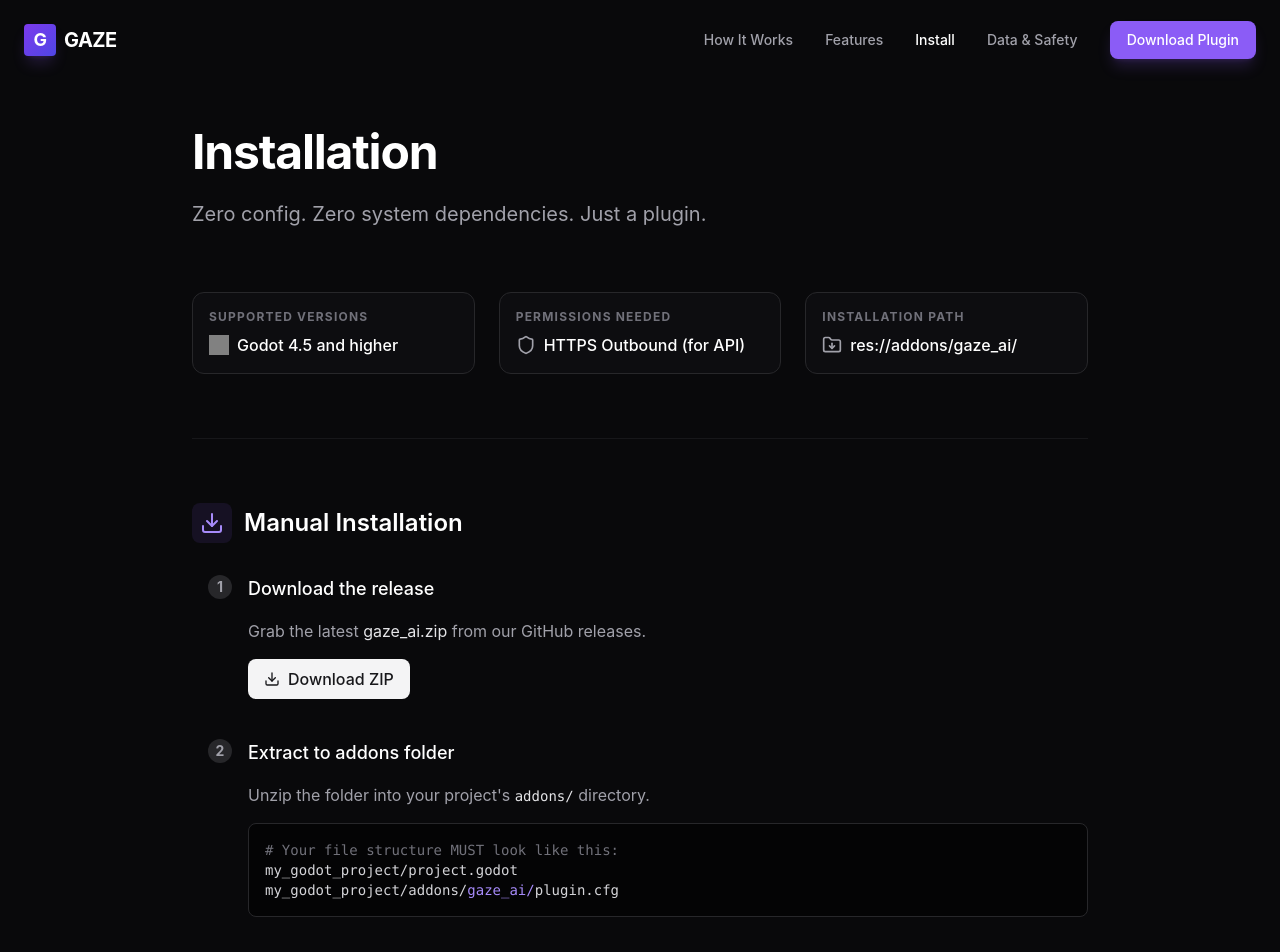
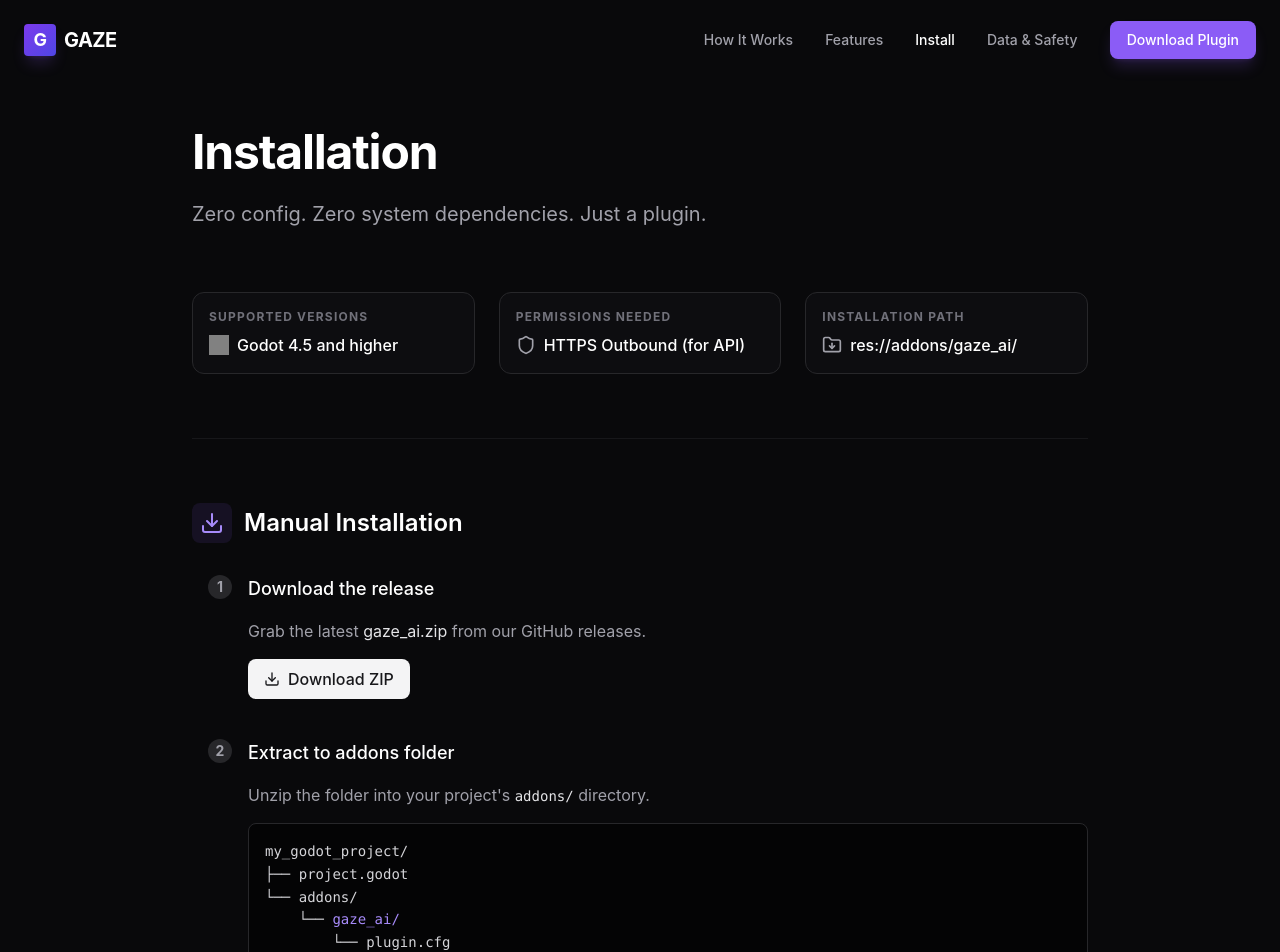
Before and after one commit to RusithWelisara/GAZE-Waitlist, a React (Vite) app: page /install in a window 1280 px wide. Shown: the top 952 px of the page. Built offline with nearby package versions, Linux system fonts and the light colour scheme; grey boxes are pictures that could not be loaded.

Commit message:
folder structure

```diff
--- a/src/pages/Install.jsx
+++ b/src/pages/Install.jsx
@@ -94,9 +94,13 @@
                                 Unzip the folder into your project's <span className="text-zinc-200 font-mono text-sm">addons/</span> directory.
                             </p>
                             <CodeBlock>
-                                <span className="text-zinc-500"># Your file structure MUST look like this:</span><br />
-                                my_godot_project/project.godot<br />
-                                my_godot_project/addons/<span className="text-violet-400">gaze_ai/</span>plugin.cfg
+                                <div className="leading-relaxed">
+                                    my_godot_project/<br />
+                                    ├── project.godot<br />
+                                    └── addons/<br />
+                                    &nbsp;&nbsp;&nbsp;&nbsp;└── <span className="text-violet-400">gaze_ai/</span><br />
+                                    &nbsp;&nbsp;&nbsp;&nbsp;&nbsp;&nbsp;&nbsp;&nbsp;└── plugin.cfg
+                                </div>
                             </CodeBlock>
                         </div>
 
```
